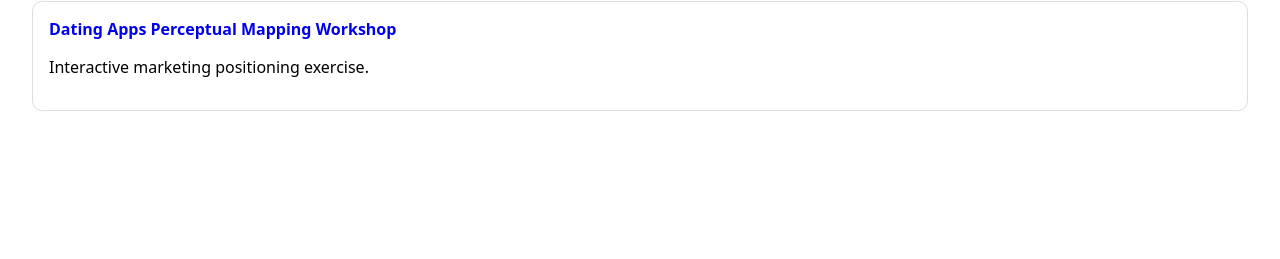
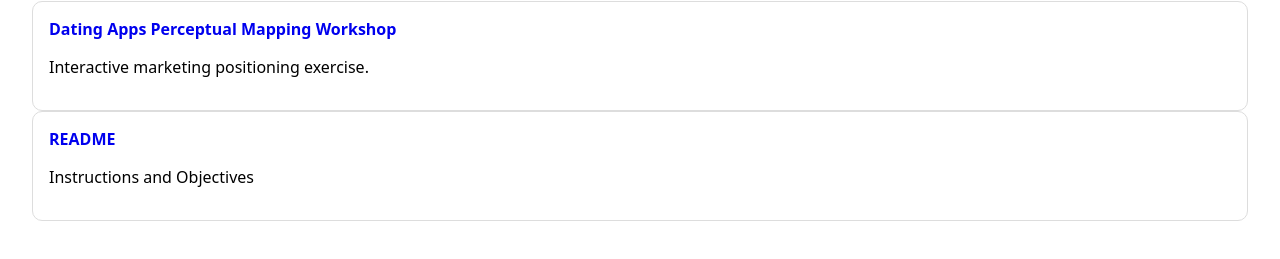
Before and after one commit to lilaub/RCODEOUTLOOK, a plain HTML site: page index.html in a window 1280 px wide. Shown: the part 95-354 px from the top of the page. Drawn offline with Linux system fonts and the light colour scheme.

Commit message:
Update index.html

```diff
--- a/index.html
+++ b/index.html
@@ -18,5 +18,11 @@
     </a>
     <p>Interactive marketing positioning exercise.</p>
   </div>
+  <div class="card">
+    <a href="./exercises/dating-apps-positioning/README.md">
+      README
+    </a>
+    <p>Instructions and Objectives</p>
+  </div>
 </body>
 </html>
```
